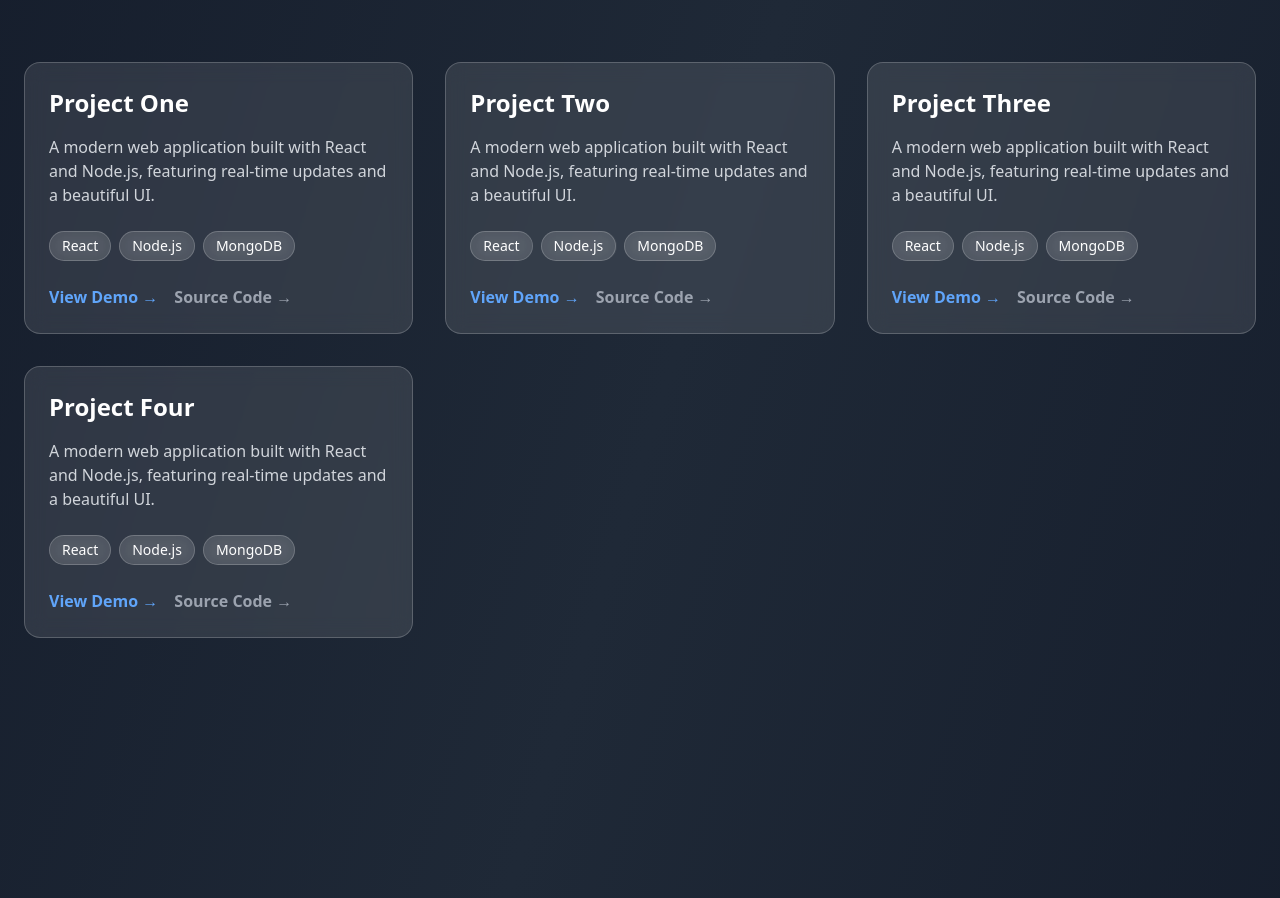
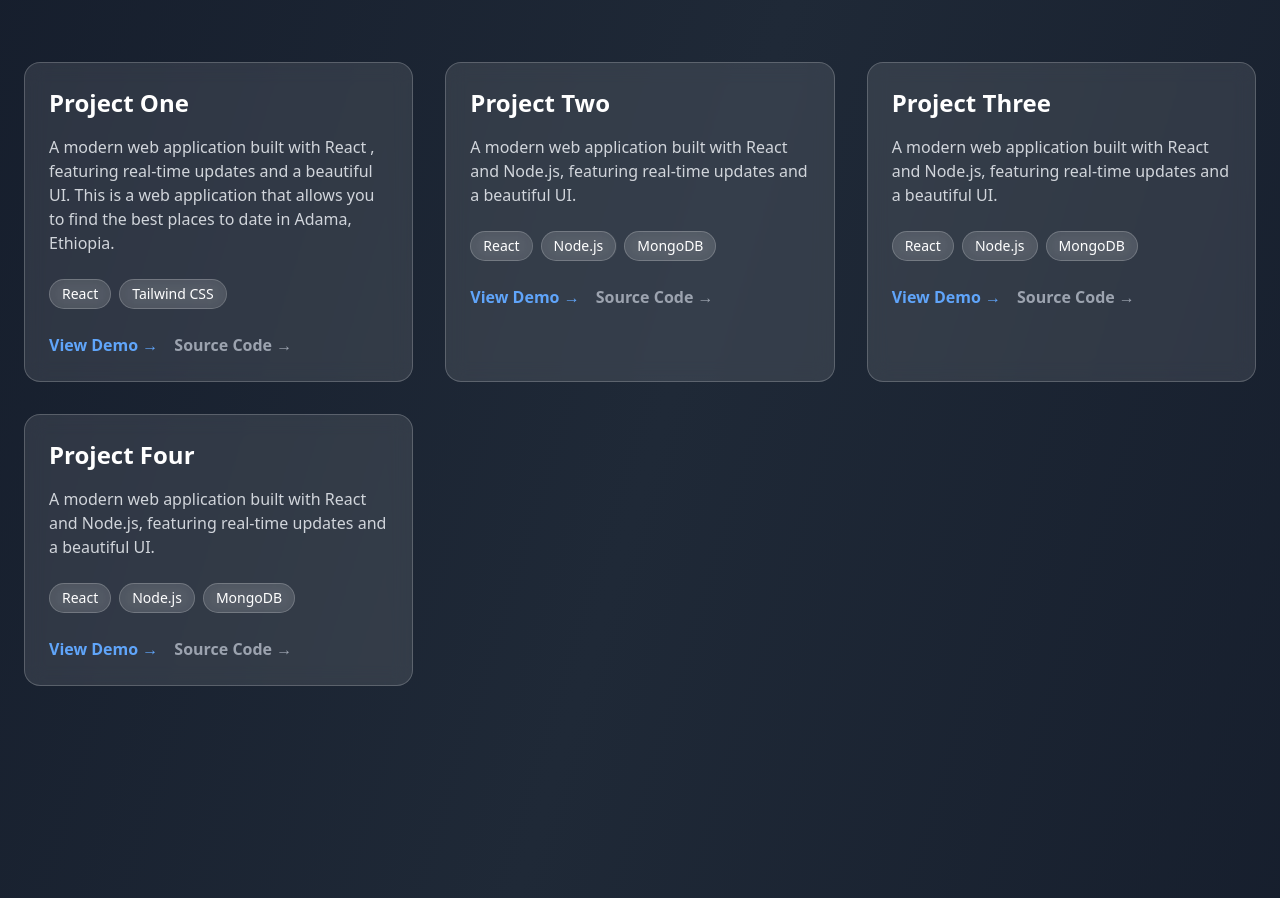
Before and after one commit to Firalen/portfolio1, a React (Vite) app in the folder portfolio/: page / in a window 1280 px wide. Shown: the part 1602-2500 px from the top of the page. Built offline with nearby package versions, Linux system fonts and the light colour scheme.

Commit message:
Update project description and links in App component
- Revised the project description to remove "Node.js" from the tech stack for accuracy.
- Updated demo link to point to the live application.
- Changed source code link to direct users to the GitHub repository for better accessibility.

```diff
--- a/portfolio/src/App.jsx
+++ b/portfolio/src/App.jsx
@@ -247,20 +247,21 @@ function App() {
               <div className="p-6">
                 <h3 className="text-2xl font-semibold mb-4 text-white">Project One</h3>
                 <p className="text-gray-300 mb-6">
-                  A modern web application built with React and Node.js, featuring real-time updates and a beautiful UI.
+                  A modern web application built with React , featuring real-time updates and a beautiful UI.
+                  This is a web application that allows you to find the best places to date in Adama, Ethiopia.
                 </p>
                 <div className="flex flex-wrap gap-2 mb-6">
-                  {['React', 'Node.js', 'MongoDB'].map((tech) => (
+                  {['React', 'Tailwind CSS'].map((tech) => (
                     <span key={tech} className="px-3 py-1 glass-effect text-white rounded-full text-sm">
                       {tech}
                     </span>
                   ))}
                 </div>
                 <div className="flex space-x-4">
-                  <a href="#" className="text-blue-400 hover:text-blue-300 font-semibold transition-colors duration-300">
+                  <a href="https://adama-date-places.onrender.com/" className="text-blue-400 hover:text-blue-300 font-semibold transition-colors duration-300">
                     View Demo →
                   </a>
-                  <a href="#" className="text-gray-400 hover:text-gray-300 font-semibold transition-colors duration-300">
+                  <a href="https://github.com/Firalen/Burger-mapper" target="_blank" className="text-gray-400 hover:text-gray-300 font-semibold transition-colors duration-300">
                     Source Code →
                   </a>
                 </div>
```
